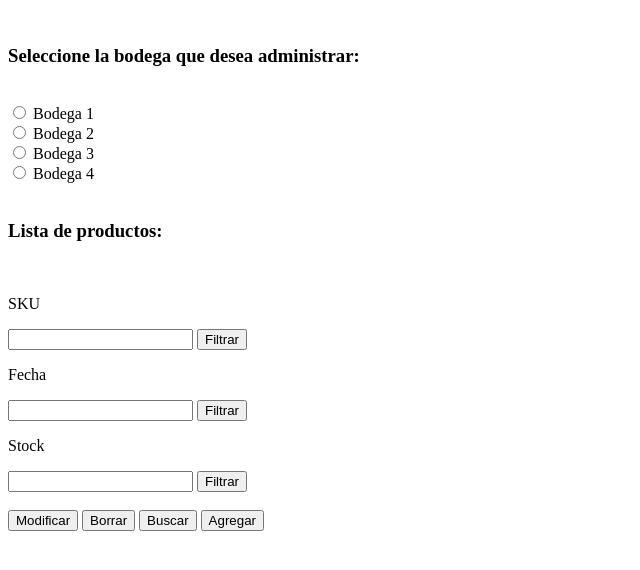
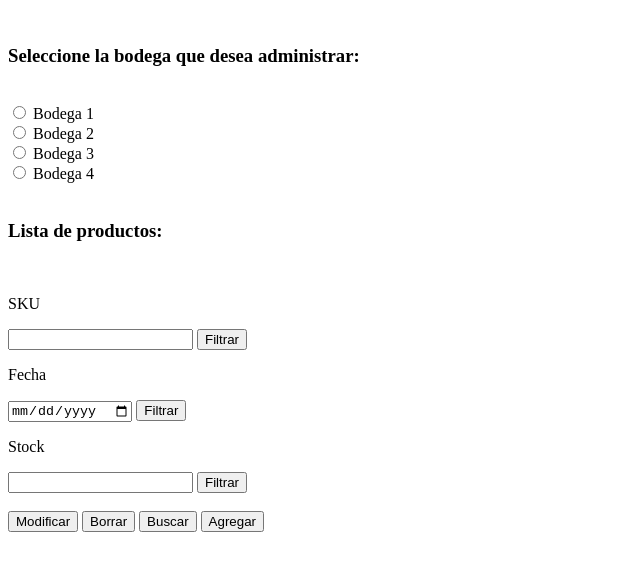
Before and after one commit to xavissj/Pagina-Web-Proyeto, a plain HTML site: page listaProductos.html in a window 1280 px wide. Shown: the whole page, without its empty margins (0-640 px from the left). Drawn offline with Linux system fonts and the light colour scheme.

Commit message:
Cambio de prueba Fecha y Stock

```diff
--- a/listaProductos.html
+++ b/listaProductos.html
@@ -29,10 +29,10 @@
     <input type="text">
     <button>Filtrar</button>
     <p>Fecha</p>
-    <input type="text">
+    <input type="date">
     <button>Filtrar</button>
     <p>Stock</p>
-    <input type="text">
+    <input type="number">
     <button>Filtrar</button>
     <br>
     <br>
```
